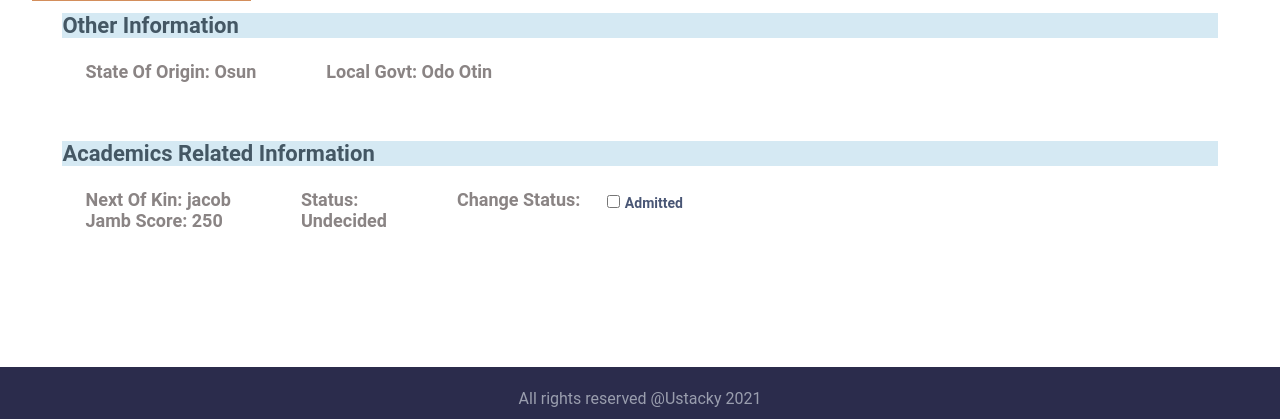
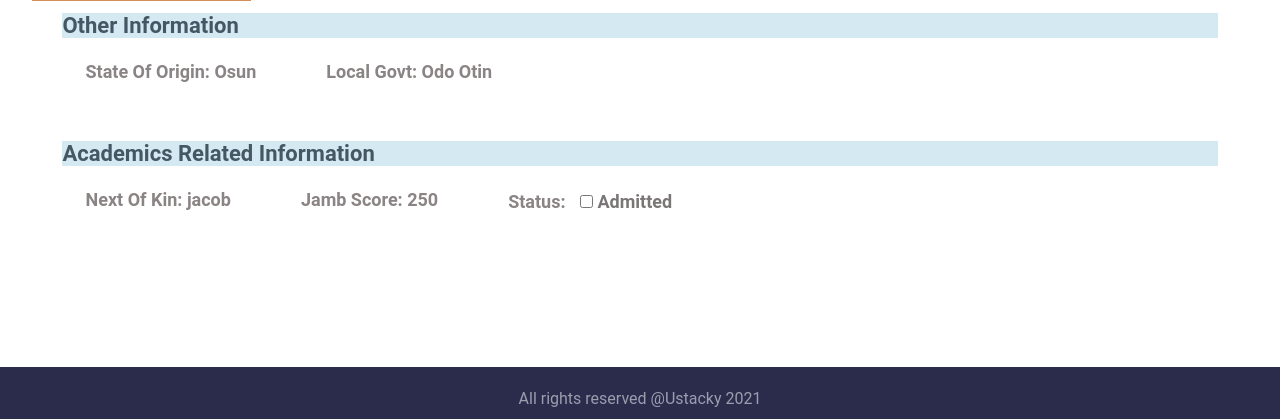
Before and after one commit to adewaleK/Ustacky-Student-Portal, a PHP site: page /userdetails.php?user_id=51 in a window 1280 px wide. Shown: the part 381-800 px from the top of the page. Run offline with PHP 8.4, Linux system fonts and the light colour scheme; data comes from the database, SQL or seed files in the repository.

Commit message:
FIXES STYLING SOME ISSUES

```diff
--- a/styles.css
+++ b/styles.css
@@ -505,7 +505,12 @@ tr:nth-child(even) {
 }
 
 .status-box form{
-    margin-top: 7%;
+    margin-top: 0.8%;
+}
+
+.status-box form label{
+    font-size: 18px;
+    color: #7a7676;
 }
 
 @media screen and (max-width: 480px) {
--- a/userdetails.php
+++ b/userdetails.php
@@ -73,21 +73,17 @@
           <h1>Academics Related Information</h1>
         </div>
         <div class="user-data">
-          <div class="next-score">
+          <!-- <div class="next-score"> -->
             <p>Next Of Kin: <?= $next; ?></p>
             <p>Jamb Score: <?= $score; ?></p>
-          </div>
-          <div class="status-value">
-            <span>Status:</span> <p id="curr-status"><?= $status; ?></p>
-          </div>
+          <!-- </div> -->
+
           <div class="status-box">
-            <p class="different">Change Status:</p>
-            <div>
             <form action="change_status.php" method="get">
+              <span>Status:</span>
               <input type="checkbox" id="update-status" name="status" value="Admitted">
               <label for="update-status">Admitted</label>
             </form>
-            </div>
           </div>
         </div>
       </div>
```
